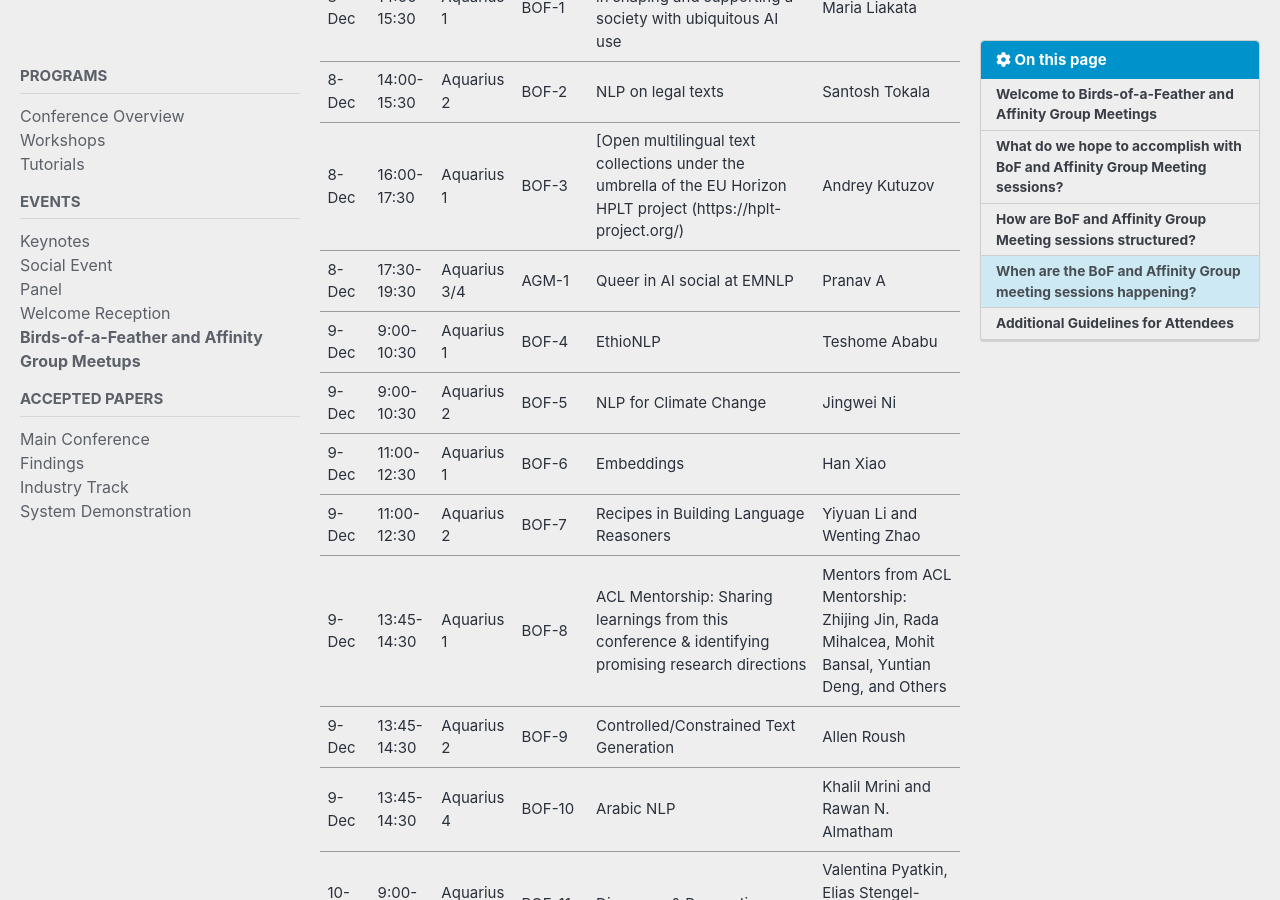
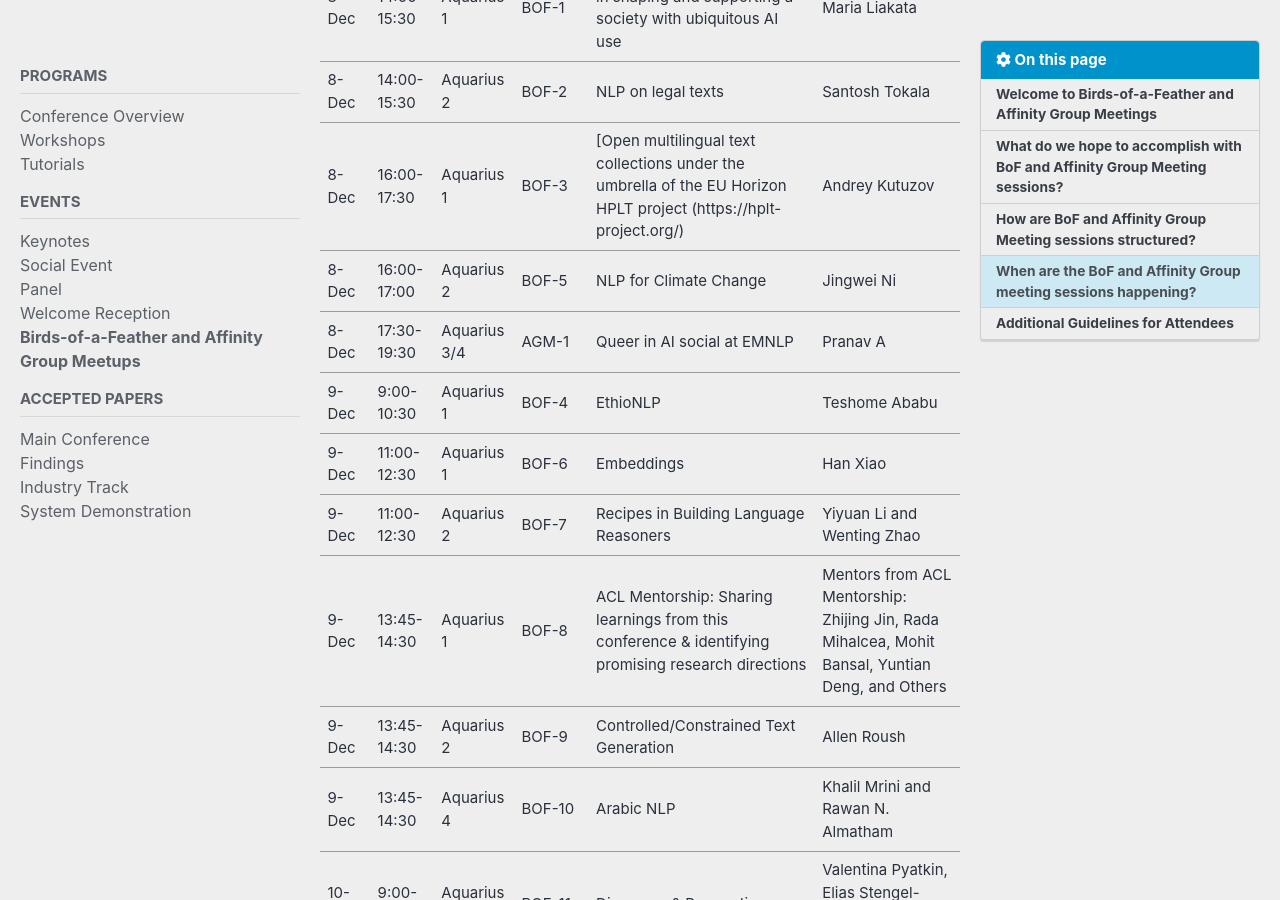
Before and after one commit to acl-org/emnlp-2023, a Jekyll site: the page built from _pages/program/bof.md, in a window 1280 px wide and 900 px high, scrolled down 1429 px. Built offline with Jekyll 4.4.1, drawn with Linux system fonts in a browser that asks for light colours; cached includes are drawn as plain includes; nearby versions of some CDN libraries.

Commit message:
Update bof.md

```diff
--- a/_pages/program/bof.md
+++ b/_pages/program/bof.md
@@ -41,9 +41,9 @@ At EMNLP 2023, we continue the tradition of conducting birds-of-a-feather (or Bo
 <tr><td>8-Dec</td><td>14:00-15:30</td><td>Aquarius 1</td><td>BOF-1</td><td>The role of NLP researchers in shaping and supporting a society with ubiquitous AI use</td><td>Maria Liakata</td></tr>
 <tr><td>8-Dec</td><td>14:00-15:30</td><td>Aquarius 2</td><td>BOF-2</td><td>NLP on legal texts</td><td>Santosh Tokala</td></tr>
 <tr><td>8-Dec</td><td>16:00-17:30</td><td>Aquarius 1</td><td>BOF-3</td><td>[Open multilingual text collections under the umbrella of the EU Horizon HPLT project (https://hplt-project.org/)</td><td>Andrey Kutuzov</td></tr>
+<tr><td>8-Dec</td><td>16:00-17:00</td><td>Aquarius 2</td><td>BOF-5</td><td>NLP for Climate Change</td><td>Jingwei Ni</td></tr>
 <tr><td>8-Dec</td><td>17:30-19:30</td><td>Aquarius 3/4</td><td>AGM-1</td><td>Queer in AI social at EMNLP</td><td>Pranav A</td></tr>
 <tr><td>9-Dec</td><td>9:00-10:30</td><td>Aquarius 1</td><td>BOF-4</td><td>EthioNLP</td><td>Teshome Ababu</td></tr>
-<tr><td>9-Dec</td><td>9:00-10:30</td><td>Aquarius 2</td><td>BOF-5</td><td>NLP for Climate Change</td><td>Jingwei Ni</td></tr>
 <tr><td>9-Dec</td><td>11:00-12:30</td><td>Aquarius 1</td><td>BOF-6</td><td>Embeddings</td><td>Han Xiao</td></tr>
 <tr><td>9-Dec</td><td>11:00-12:30</td><td>Aquarius 2</td><td>BOF-7</td><td>Recipes in Building Language Reasoners</td><td>Yiyuan Li and Wenting Zhao</td></tr>
 <tr><td>9-Dec</td><td>13:45-14:30</td><td>Aquarius 1</td><td>BOF-8</td><td>ACL Mentorship: Sharing learnings from this conference & identifying promising research directions</td><td>Mentors from ACL Mentorship: Zhijing Jin, Rada Mihalcea, Mohit Bansal, Yuntian Deng, and Others</td></tr>
```
